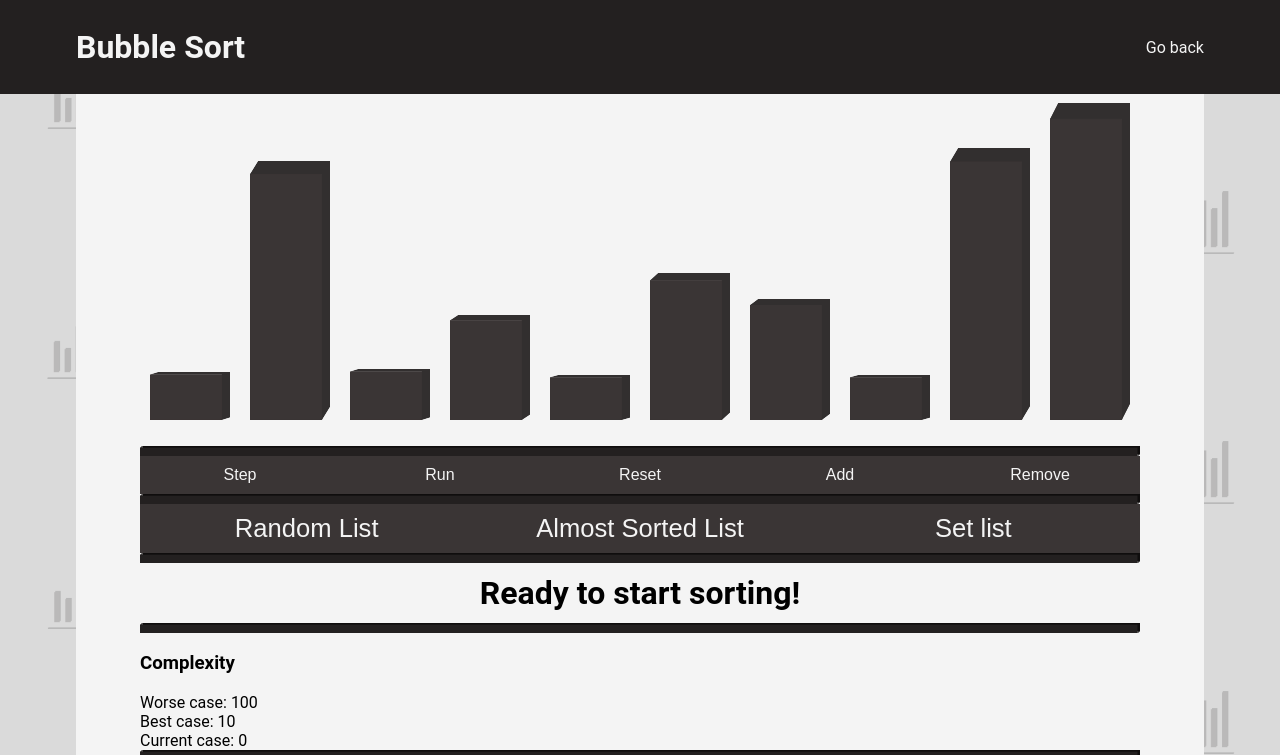
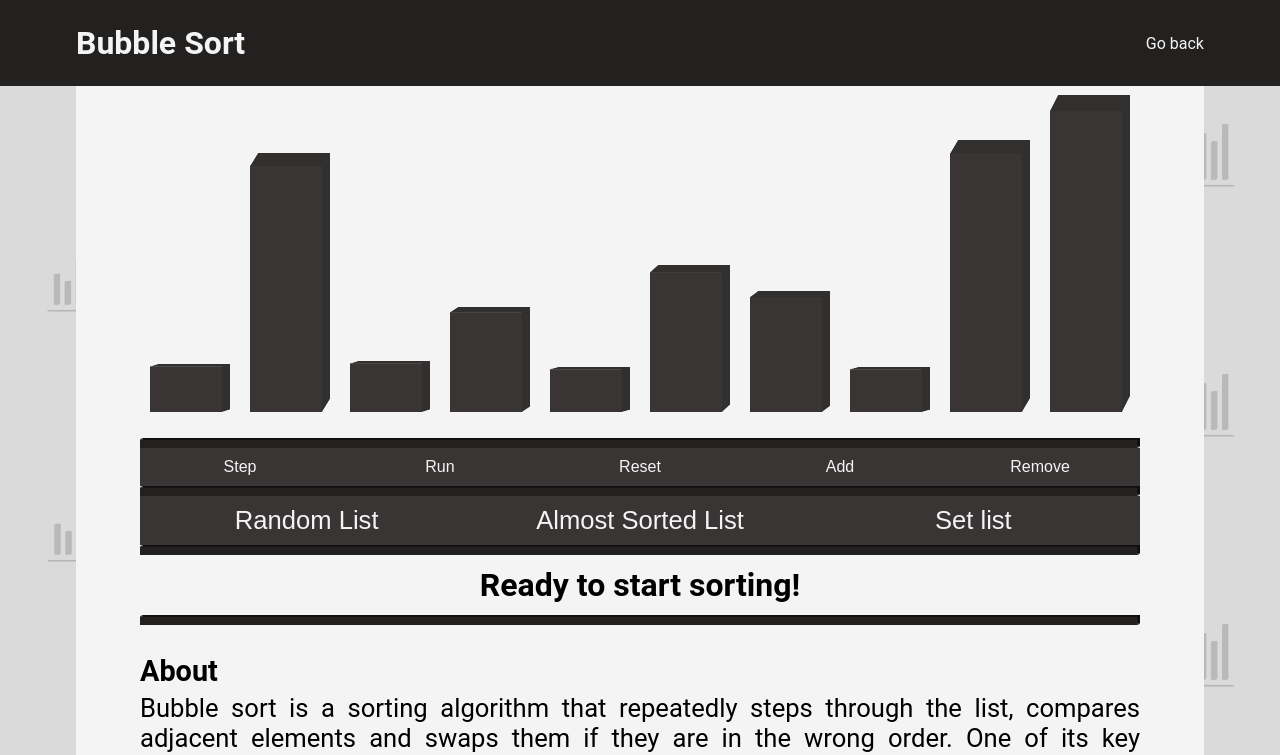
Before and after one commit to OtavioPiza/algorithm-visualizer, a React (Create React App) app: page /#/bubblesort in a window 1280 px wide. Shown: the top 755 px of the page. Built offline with nearby package versions, Linux system fonts and the light colour scheme.

Commit message:
Removed complexity

```diff
--- a/src/algorithms/sorting/bubbleSort.js
+++ b/src/algorithms/sorting/bubbleSort.js
@@ -17,9 +17,6 @@ const defaultState = (barArray, isSorted = false) => [
         sorted: isSorted,
         switched: false,
         step: 0,
-        worseComplexity: barArray.length * barArray.length,
-        bestComplexity: barArray.length,
-        currentComplexity: 0,
     },
     barArray.map(bar => ({ ...bar, analyzed: false, sorted: isSorted })),
 ]
@@ -114,7 +111,6 @@ const sort = (state) => {
                 step: greater ? 1 : 0,
                 switched: analyzedBarsIndex[0] === 0 ? false : status.switched,
                 upperbound: analyzedBarsIndex[1] === status.upperbound ? status.upperbound - 1 : status.upperbound,
-                currentComplexity: status.currentComplexity + 1,
             },
             newBars
         ]
--- a/src/components/ArraySorter.js
+++ b/src/components/ArraySorter.js
@@ -163,22 +163,6 @@ const ArraySorter = ({ sortingAlgorithm, barList = arrayManager.getRandomList(10
 
                 <BottomBar />
 
-                <div className='Complexity'>
-
-                    <h3>
-                        Complexity
-                    </h3>
-
-                    Worse case: {currentState[0].worseComplexity}
-                    <br />
-                    Best case: {currentState[0].bestComplexity}
-                    <br />
-                    Current case: {currentState[0].currentComplexity}
-
-                </div>
-
-                <BottomBar />
-
                 <div className="About">
 
                     <h3>
```
